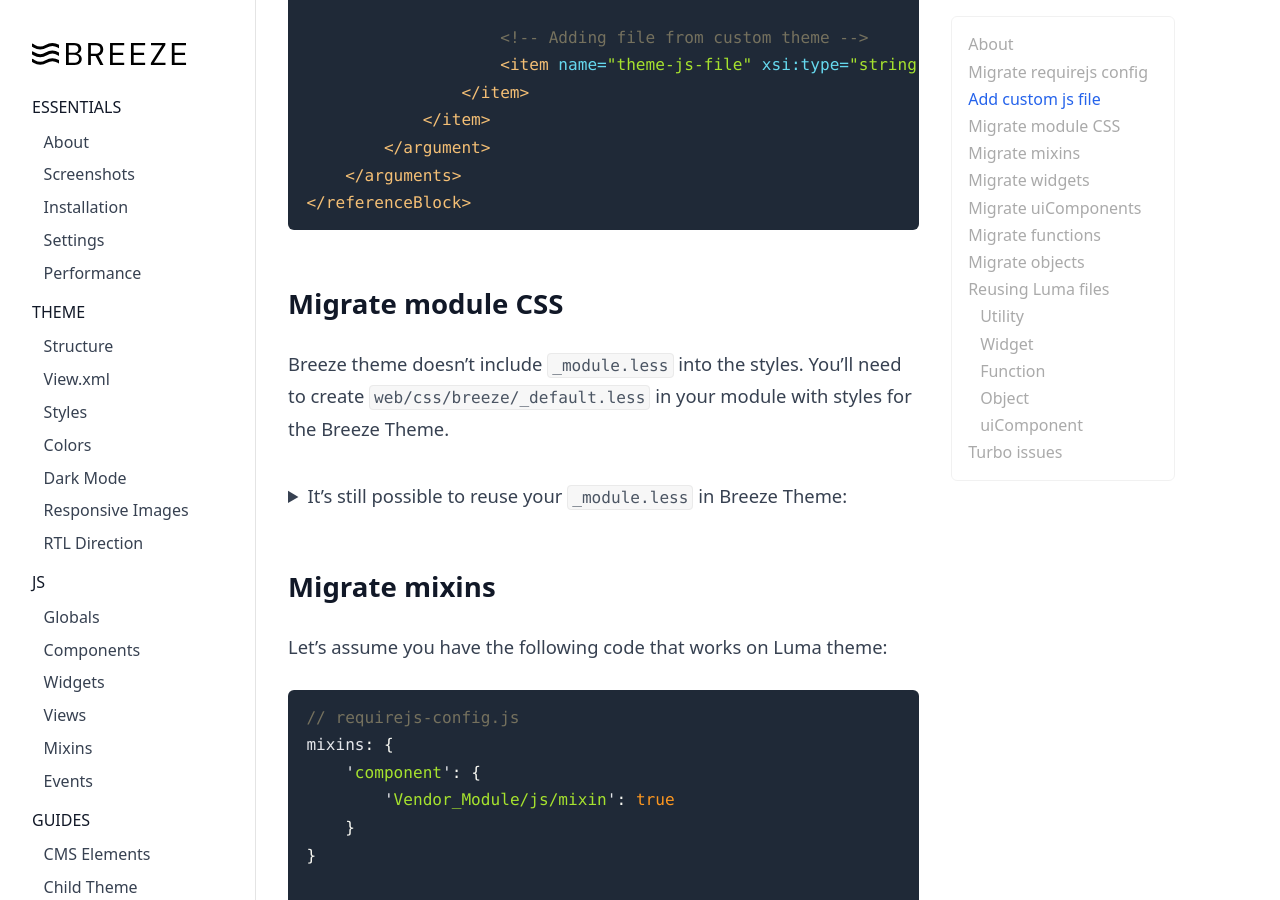
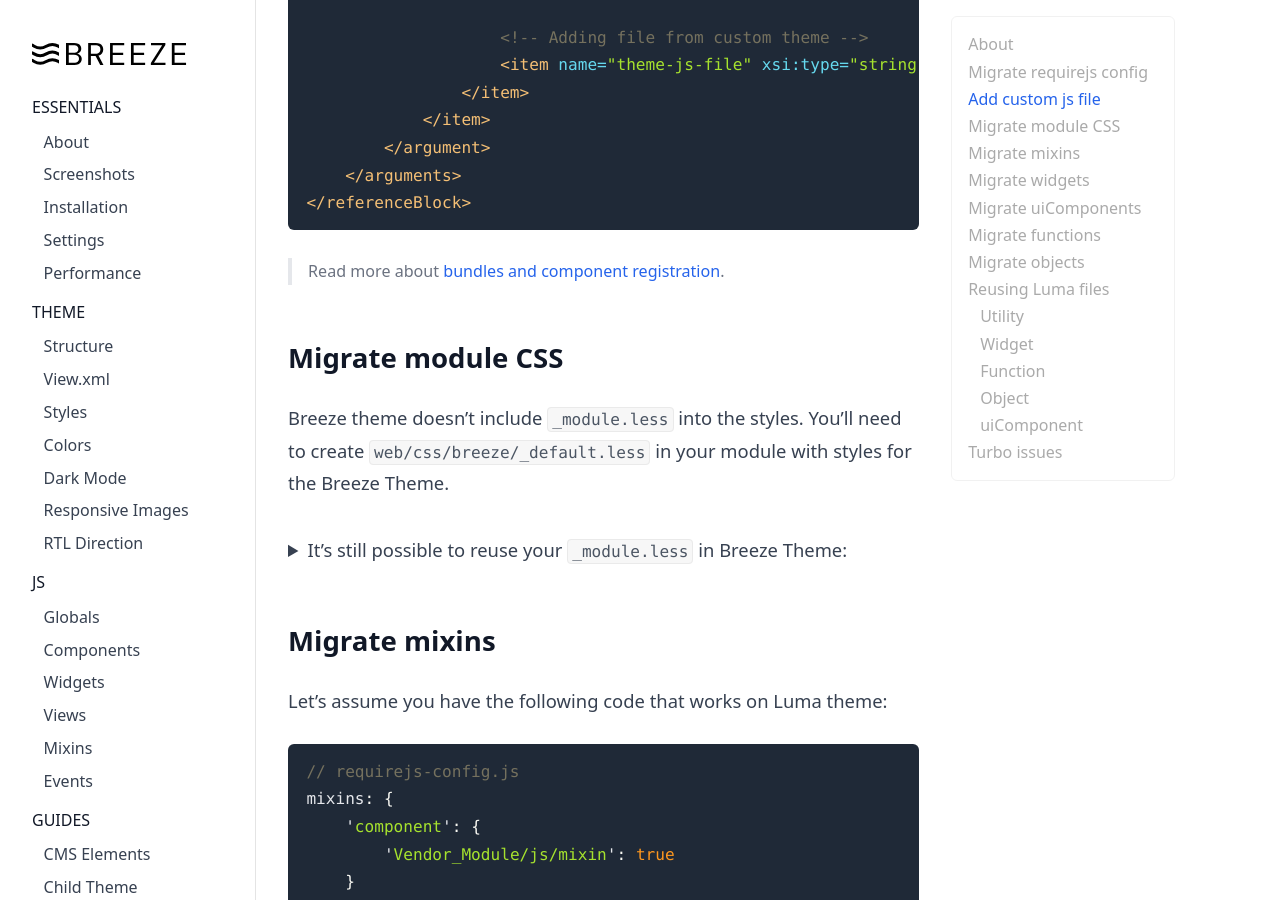
Before and after one commit to breezefront/breezefront.com, a Jekyll site: the page built from collections/_guides/integration-tips.md, in a window 1280 px wide and 900 px high, scrolled down 1456 px. Built offline with Jekyll 4.4.1, drawn with Linux system fonts in a browser that asks for light colours.

Commit message:
Added links to component registration page

````diff
--- a/collections/_guides/integration-tips.md
+++ b/collections/_guides/integration-tips.md
@@ -69,6 +69,8 @@ Use `breeze_default.xml` layout update to add new js file:
     </arguments>
 </referenceBlock>
 ```
+
+> Read more about [bundles and component registration](/components#component-registration).
 
 ## Migrate module CSS
 
````
